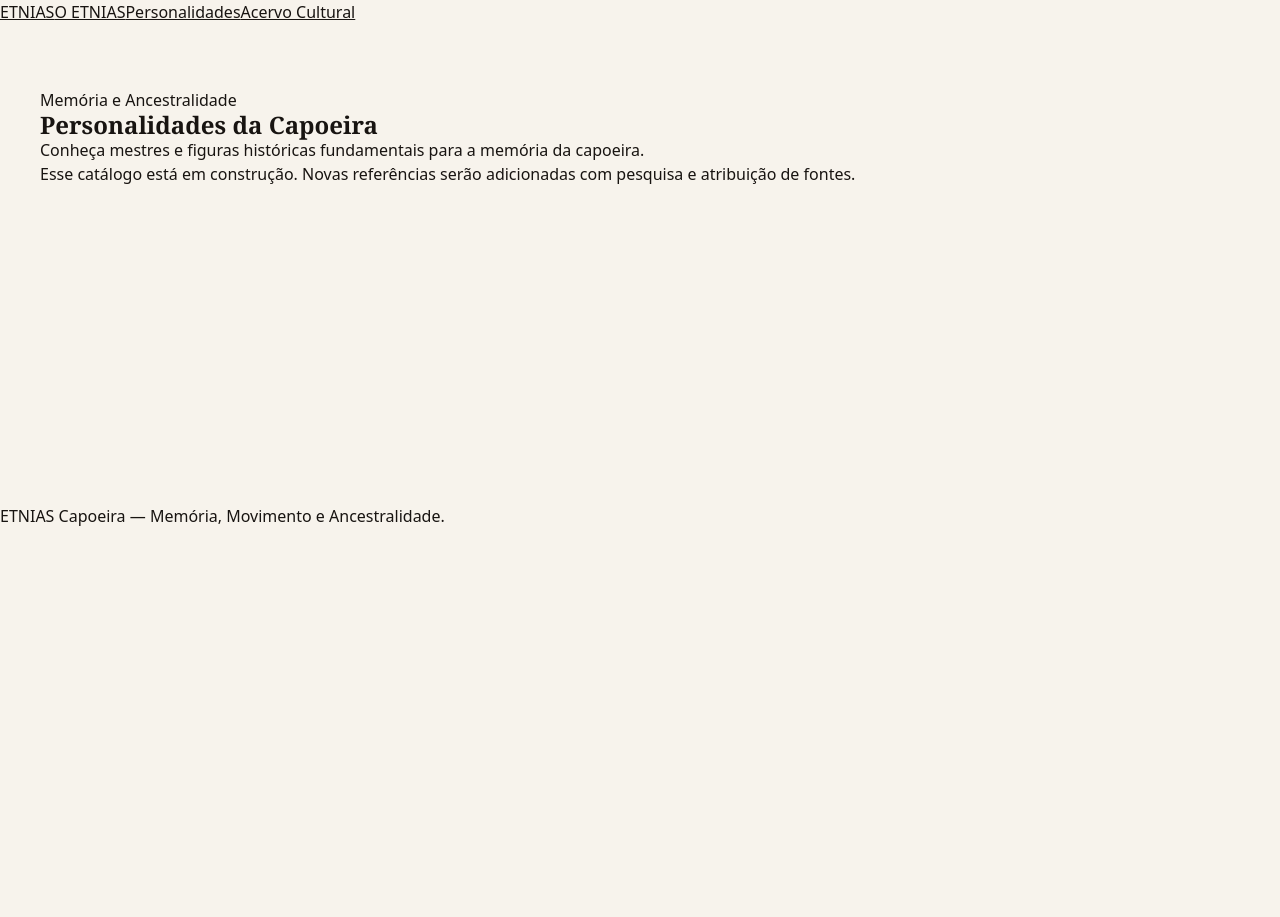
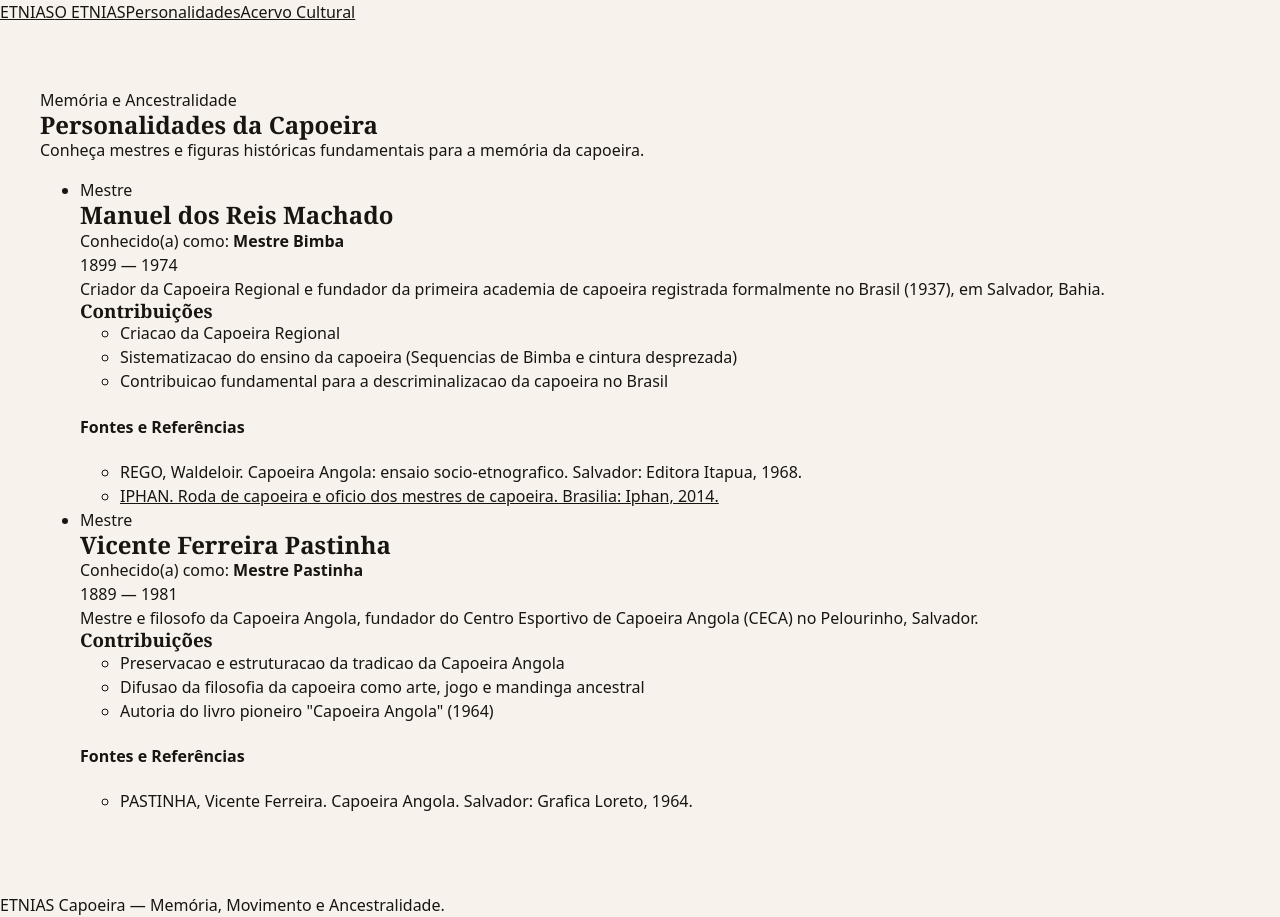
Before and after one commit to Elianderson-dev/ETNIAS, a React (Vite) app: page /personalidades in a window 1280 px wide. Before the commit the page ends 800 px from the top, so only its background shows below. Built offline with nearby package versions, Linux system fonts and the light colour scheme.

Commit message:
feat: adds two figure cards

```diff
--- a/src/components/FigureCard.tsx
+++ b/src/components/FigureCard.tsx
@@ -17,21 +17,49 @@ interface FigureCardProps {
 
 export function FigureCard({ figure }: FigureCardProps) {
     return (
-        <article>
-            <p>{roleLabels[figure.role]}</p>
-            <h2>{figure.name}</h2>
+        <article className="figure-card">
+            <header className="figure-card__header">
+                <span className="figure-card__role">{roleLabels[figure.role]}</span>
+                <h2 className="figure-card__title">{figure.name}</h2>
+                {figure.knownAs && (
+                    <p className="figure-card__known-as">
+                        Conhecido(a) como: <strong>{figure.knownAs}</strong>
+                    </p>
+                )}
+                <p className="figure-card__period">{figure.period}</p>
+            </header>
 
-            {figure.knownAs && <p>Conhecido(a) como: {figure.knownAs}</p>}
+            <p className="figure-card__summary">{figure.summary}</p>
 
-            <p>{figure.period}</p>
-            <p>{figure.summary}</p>
+            {figure.contributions.length > 0 && (
+                <div className="figure-card__section">
+                    <h3>Contribuições</h3>
+                    <ul>
+                        {figure.contributions.map((contribution) => (
+                            <li key={contribution}>{contribution}</li>
+                        ))}
+                    </ul>
+                </div>
+            )}
 
-            <h3>Contribuições</h3>
-            <ul>
-                {figure.contributions.map((contribution) => (
-                    <li key={contribution}>{contribution}</li>
-                ))}
-            </ul>
+            {figure.sources.length > 0 && (
+                <footer className="figure-card_footer">
+                    <h4>Fontes e Referências</h4>
+                    <ul>
+                        {figure.sources.map((source) => (
+                            <li key={source.citation}>
+                                {source.url ? (
+                                     <a href={source.url} target="_blank" rel="noreferrer">
+                                         {source.citation}
+                                     </a>
+                                 ) : (
+                                     source.citation
+                                 )}
+                            </li>
+                        ))}
+                    </ul>
+                </footer>
+            )}
         </article>
     )
 }
--- a/src/data/culturalFigures.ts
+++ b/src/data/culturalFigures.ts
@@ -1,5 +1,56 @@
 import type { CulturalFigure } from '../types/cultural'
 
-/*Here is the catalog, that starts as a empty array, and we will fill it with the posterior posts data*/
+/*
+  Catalogo inicial de figuras historicas da Capoeira.
+  Cada registro possui dados bibliograficos/historicos e atribuicao de fontes.
+*/
 
-export const culturalFigures: CulturalFigure[] = []
+export const culturalFigures: CulturalFigure[] = [
+    {
+        id: 'mestre-bimba',
+        slug: 'mestre-bimba',
+        name: 'Manuel dos Reis Machado',
+        knownAs: 'Mestre Bimba',
+        role: 'mestre',
+        period: '1899 — 1974',
+        summary:
+            'Criador da Capoeira Regional e fundador da primeira academia de capoeira registrada formalmente no Brasil (1937), em Salvador, Bahia.',
+        contributions: [
+            'Criacao da Capoeira Regional',
+            'Sistematizacao do ensino da capoeira (Sequencias de Bimba e cintura desprezada)',
+            'Contribuicao fundamental para a descriminalizacao da capoeira no Brasil',
+        ],
+        sources: [
+            {
+                kind: 'livro',
+                citation: 'REGO, Waldeloir. Capoeira Angola: ensaio socio-etnografico. Salvador: Editora Itapua, 1968.',
+            },
+            {
+                kind: 'institucional',
+                citation: 'IPHAN. Roda de capoeira e oficio dos mestres de capoeira. Brasilia: Iphan, 2014.',
+                url: 'https://bibliotecadigital.iphan.gov.br/items/11bba387-1a54-4cd9-9a47-f24b38ee3212',
+            },
+        ],
+    },
+    {
+        id: 'mestre-pastinha',
+        slug: 'mestre-pastinha',
+        name: 'Vicente Ferreira Pastinha',
+        knownAs: 'Mestre Pastinha',
+        role: 'mestre',
+        period: '1889 — 1981',
+        summary:
+            'Mestre e filosofo da Capoeira Angola, fundador do Centro Esportivo de Capoeira Angola (CECA) no Pelourinho, Salvador.',
+        contributions: [
+            'Preservacao e estruturacao da tradicao da Capoeira Angola',
+            'Difusao da filosofia da capoeira como arte, jogo e mandinga ancestral',
+            'Autoria do livro pioneiro "Capoeira Angola" (1964)',
+        ],
+        sources: [
+            {
+                kind: 'livro',
+                citation: 'PASTINHA, Vicente Ferreira. Capoeira Angola. Salvador: Grafica Loreto, 1964.',
+            },
+        ],
+    },
+]
```
